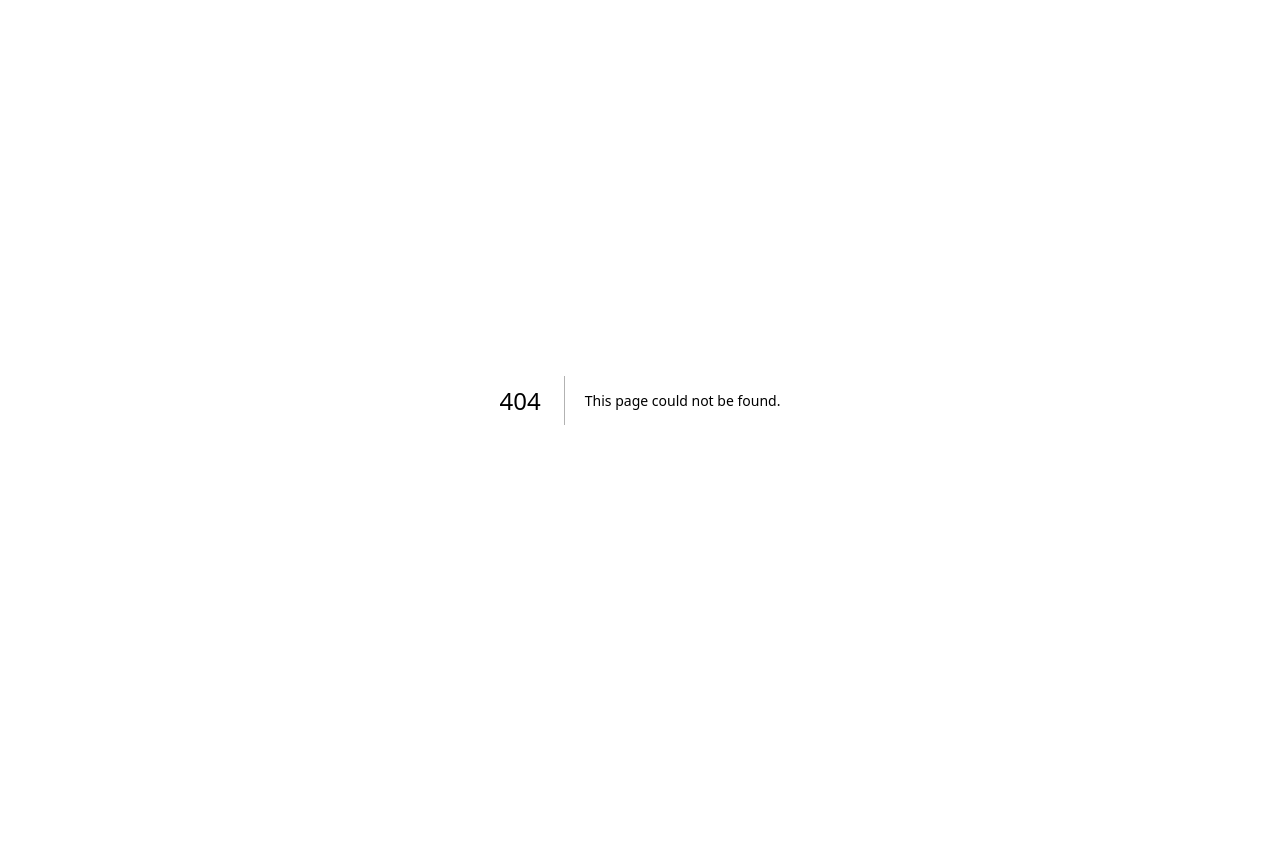
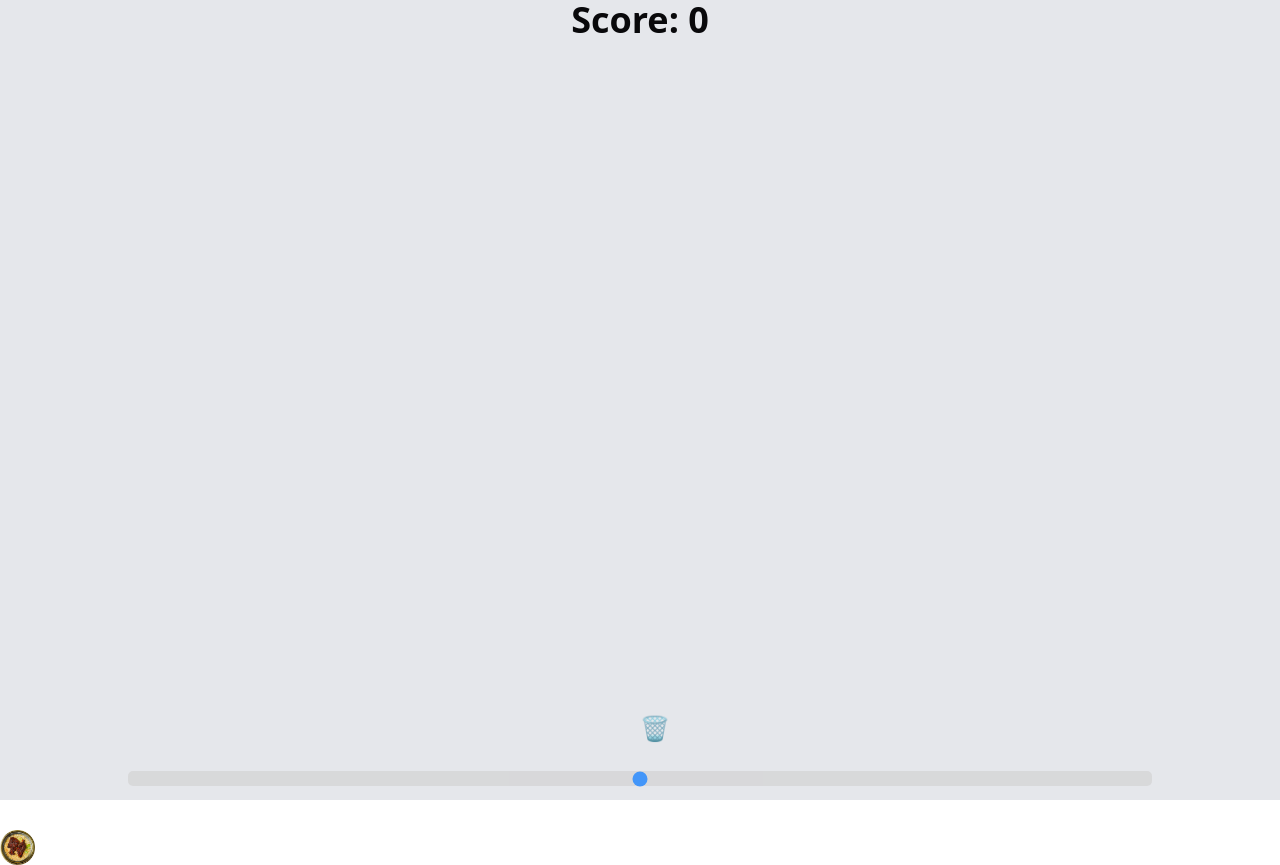
Before and after one commit to DigitalResto/castle-static-website, a Next.js app: page /game in a window 1280 px wide. Before the commit this address had no page. Before the commit the page ends 800 px from the top, so only its background shows below. Built offline with nearby package versions, Linux system fonts and the light colour scheme.

Commit message:
Game basis added

```diff
--- a/package.json
+++ b/package.json
@@ -12,6 +12,7 @@
     "axios": "^1.7.9",
     "class-variance-authority": "^0.7.1",
     "clsx": "^2.1.1",
+    "dotenv": "^16.4.7",
     "iron-session": "^8.0.4",
     "lottie-react": "^2.4.0",
     "lucide-react": "^0.468.0",
--- a/src/app/admin/dashboard/page.jsx
+++ b/src/app/admin/dashboard/page.jsx
@@ -7,7 +7,10 @@ import {
   UserCheck,
   UserX,
   User,
-  Search
+  Search,
+  MessageSquare,
+  Menu,
+  X
 } from 'lucide-react';
 import { fetchDashboardData_FN } from '@/util/Axios/Methods/POST';
 
@@ -18,6 +21,8 @@ export default function Dashboard() {
   const [searchTerm, setSearchTerm] = useState('');
   const [filterDate, setFilterDate] = useState('all');
   const [isLoading, setIsLoading] = useState(true);
+  const [isSidebarOpen, setIsSidebarOpen] = useState(false);
+  const [isOtpEnabled, setIsOtpEnabled] = useState(false);
 
   useEffect(() => {
     const loadDashboardData = async () => {
@@ -56,6 +61,25 @@ export default function Dashboard() {
 
   const handleLogout = () => {
     router.push('/admin/login');
+  };
+
+  const toggleSidebar = () => {
+    setIsSidebarOpen(!isSidebarOpen);
+  };
+
+  const handleOtpToggle = async () => {
+    try {
+      // Add your API call here to update OTP settings
+      const newOtpStatus = !isOtpEnabled;
+      // await updateOtpSettings(newOtpStatus);
+      setIsOtpEnabled(newOtpStatus);
+      // Show success message
+      alert(`OTP verification ${newOtpStatus ? 'enabled' : 'disabled'}`);
+    } catch (error) {
+      console.error('Error updating OTP settings:', error);
+      // Show error message
+      alert('Failed to update OTP settings');
+    }
   };
 
   // Date comparison functions using ISO strings
@@ -125,16 +149,25 @@ export default function Dashboard() {
     );
   }
 
-  return (
-    <div className="min-h-screen bg-gray-50">
-      {/* Header */}
-      <header className="bg-white shadow">
-        <div className="max-w-7xl mx-auto px-4 sm:px-6 lg:px-8 py-4 flex justify-between items-center">
+  const Header = () => (
+    <header className="bg-white shadow">
+      <div className="max-w-7xl mx-auto px-4 sm:px-6 lg:px-8 py-4">
+        {/* Desktop Header */}
+        <div className="hidden md:flex justify-between items-center">
           <div className="flex items-center space-x-4">
             <img src="/nahdi-mandi-logo.png" alt="Logo" className="h-10 w-10 rounded-full" />
             <h1 className="text-2xl font-bold text-gray-900">Dashboard</h1>
           </div>
           <div className="flex items-center space-x-4">
+            <button
+              onClick={handleOtpToggle}
+              className={`inline-flex items-center px-4 py-2 border border-transparent rounded-md shadow-sm text-sm font-medium text-white ${
+                isOtpEnabled ? 'bg-green-600 hover:bg-green-700' : 'bg-gray-600 hover:bg-gray-700'
+              }`}
+            >
+              <MessageSquare className="w-4 h-4 mr-2" />
+              OTP {isOtpEnabled ? 'Enabled' : 'Disabled'}
+            </button>
             <button
               onClick={() => router.push('/admin/view-waitlist')}
               className="inline-flex items-center px-4 py-2 border border-transparent rounded-md shadow-sm text-sm font-medium text-white bg-green-600 hover:bg-green-700"
@@ -151,8 +184,67 @@ export default function Dashboard() {
             </button>
           </div>
         </div>
-      </header>
 
+        {/* Mobile Header */}
+        <div className="flex md:hidden justify-between items-center">
+          <div className="flex items-center space-x-4">
+            <button onClick={toggleSidebar} className="p-2">
+              {isSidebarOpen ? (
+                <X className="h-6 w-6 text-gray-600" />
+              ) : (
+                <Menu className="h-6 w-6 text-gray-600" />
+              )}
+            </button>
+            <img src="/nahdi-mandi-logo.png" alt="Logo" className="h-8 w-8 rounded-full" />
+            <h1 className="text-xl font-bold text-gray-900">Dashboard</h1>
+          </div>
+        </div>
+      </div>
+
+      {/* Mobile Sidebar */}
+      {isSidebarOpen && (
+        <div className="fixed inset-0 z-50 md:hidden">
+          <div className="fixed inset-0 bg-gray-600 bg-opacity-75" onClick={toggleSidebar}></div>
+          <div className="fixed inset-y-0 left-0 w-64 bg-white shadow-xl">
+            <div className="flex flex-col h-full">
+              <div className="px-4 py-6 space-y-4">
+                <button
+                  onClick={handleOtpToggle}
+                  className={`w-full inline-flex items-center px-4 py-2 border border-transparent rounded-md shadow-sm text-sm font-medium text-white ${
+                    isOtpEnabled ? 'bg-green-600 hover:bg-green-700' : 'bg-gray-600 hover:bg-gray-700'
+                  }`}
+                >
+                  <MessageSquare className="w-4 h-4 mr-2" />
+                  OTP {isOtpEnabled ? 'Enabled' : 'Disabled'}
+                </button>
+                <button
+                  onClick={() => {
+                    router.push('/admin/view-waitlist');
+                    toggleSidebar();
+                  }}
+                  className="w-full inline-flex items-center px-4 py-2 border border-transparent rounded-md shadow-sm text-sm font-medium text-white bg-green-600 hover:bg-green-700"
+                >
+                  <ClipboardList className="w-4 h-4 mr-2" />
+                  Waitlist
+                </button>
+                <button
+                  onClick={handleLogout}
+                  className="w-full inline-flex items-center px-4 py-2 border border-transparent rounded-md shadow-sm text-sm font-medium text-white bg-red-600 hover:bg-red-700"
+                >
+                  <LogOut className="w-4 h-4 mr-2" />
+                  Logout
+                </button>
+              </div>
+            </div>
+          </div>
+        </div>
+      )}
+    </header>
+  );
+
+  return (
+    <div className="min-h-screen bg-gray-50">
+      <Header/>
       {/* Main Content */}
       <main className="max-w-7xl mx-auto px-4 sm:px-6 lg:px-8 py-8">
         {/* Stats Grid */}
@@ -229,18 +321,20 @@ export default function Dashboard() {
               <table className="min-w-full divide-y divide-gray-200">
                 <thead className="bg-gray-50">
                   <tr>
-                  <th className="px-6 py-3 text-left text-xs font-medium text-gray-500 uppercase tracking-wider">Date</th>
+                  <th className="px-6 py-3 text-left text-xs font-medium text-gray-500 uppercase tracking-wider">Status</th>
                     <th className="px-6 py-3 text-left text-xs font-medium text-gray-500 uppercase tracking-wider">Name</th>
                     <th className="px-6 py-3 text-left text-xs font-medium text-gray-500 uppercase tracking-wider">Phone</th>
                     <th className="px-6 py-3 text-left text-xs font-medium text-gray-500 uppercase tracking-wider">Persons</th>
-                    <th className="px-6 py-3 text-left text-xs font-medium text-gray-500 uppercase tracking-wider">Status</th>
+                    <th className="px-6 py-3 text-left text-xs font-medium text-gray-500 uppercase tracking-wider">Date</th>
                   </tr>
                 </thead>
                 <tbody className="bg-white divide-y divide-gray-200">
                 {[...filteredRegistrations].reverse().map((registration) => (
                     <tr key={registration.id}>
-                      <td className="px-6 py-4 whitespace-nowrap text-sm font-medium text-gray-900">
-                        {registration.time}
+                      <td className="px-6 py-4 whitespace-nowrap">
+                        <span className={`px-2 inline-flex text-xs leading-5 font-semibold rounded-full ${getStatusStyle(registration.status)}`}>
+                          {formatStatus(registration.status)}
+                        </span>
                       </td>
                       <td className="px-6 py-4 whitespace-nowrap text-sm font-medium text-gray-900">
                         {registration.name}
@@ -251,10 +345,9 @@ export default function Dashboard() {
                       <td className="px-6 py-4 whitespace-nowrap text-sm text-gray-500">
                         {registration.persons}
                       </td>
-                      <td className="px-6 py-4 whitespace-nowrap">
-                        <span className={`px-2 inline-flex text-xs leading-5 font-semibold rounded-full ${getStatusStyle(registration.status)}`}>
-                          {formatStatus(registration.status)}
-                        </span>
+
+                      <td className="px-6 py-4 whitespace-nowrap text-sm font-medium text-gray-900">
+                        {registration.time}
                       </td>
                     </tr>
                   ))}
--- /dev/null
+++ b/src/app/game/page.jsx
@@ -0,0 +1,114 @@
+"use client";
+import { useEffect, useState } from "react";
+
+export default function Game() {
+    const [FoodHorizontalPosition, setFoodHorizontalPosition] = useState(0);
+    const [FoodVerticalPosition, setFoodVerticalPosition] = useState(0);
+    const [windowHeight, setWindowHeight] = useState(window.innerHeight);
+    const [windowWidth, setWindowWidth] = useState(window.innerWidth);
+    const [trashPosition, setTrashPosition] = useState(windowWidth / 2); // Initial trash bin position in the center
+    const [score , setScore] = useState(0);
+    // Handle slider change to update trash bin position
+    function handleSliderChange(e) {
+        const value = parseInt(e.target.value);
+        const trashWidth = 40;
+        setTrashPosition(Math.min(Math.max(value, 0), windowWidth - trashWidth));
+    }
+
+    // Falling animation logic
+    useEffect(() => {
+        const timer = setInterval(() => {
+            setFoodVerticalPosition((prev) => prev + 10);
+        }, 100);
+
+        return () => {
+            clearInterval(timer);
+        };
+    }, []);
+
+    // Reset food position and handle collision
+    useEffect(() => {
+        const trashWidth = 40;  // Width of trash bin
+        const trashHeight = 40; // Approx height of trash bin
+        const imageWidth = 35;  // Width of falling image
+        const imageHeight = 35; // Height of falling image
+
+        // Check if the food has reached the bottom
+        if (FoodVerticalPosition >= windowHeight) {
+            setFoodVerticalPosition(0);
+            setFoodHorizontalPosition(Math.floor(Math.random() * windowWidth));
+        }
+
+        // Collision detection logic
+        if (
+            FoodVerticalPosition + imageHeight >= windowHeight - trashHeight && // Image reaches the trash bin
+            FoodHorizontalPosition + imageWidth >= trashPosition &&            // Image overlaps the trash bin horizontally
+            FoodHorizontalPosition <= trashPosition + trashWidth               // Image overlaps the trash bin horizontally
+        ) {
+            console.log("Collision detected!");
+            setFoodVerticalPosition(0); // Reset the food position after collision
+            setFoodHorizontalPosition(Math.floor(Math.random() * windowWidth));
+            setScore(prev=> prev+1);
+        }
+    }, [FoodVerticalPosition, FoodHorizontalPosition, trashPosition]);
+
+    return (
+        <div className="bg-gray-200 h-screen overflow-hidden">
+           <div className="flex justify-center">
+            <h1 className="text-4xl font-sans font-extrabold">Score: {score}</h1>
+           </div>
+            {/* Falling food */}
+            <div className="screen absolute">
+                <img
+                    src="peri-peri-mandi.png"
+                    width={35}
+                    className="relative"
+                    style={{
+                        position: "relative",
+                        top: `${FoodVerticalPosition}px`,
+                        left: `${FoodHorizontalPosition}px`,
+                    }}
+                />
+            </div>
+
+            <div className="relative h-screen">
+                {/* Trash Bin */}
+                <div
+                    className="absolute bottom-24"
+                    style={{
+                        left: `${trashPosition}px`,
+                    }}
+                >
+                    <h1 className="text-2xl">🗑️</h1>
+                </div>
+
+                {/* Slider Control */}
+                <div
+                    className="absolute bottom-12 left-1/2 transform -translate-x-1/2"
+                    style={{ width: "80%" }}
+                >
+                    <input
+                        style={{
+                            WebkitAppearance: "none",
+                            width: "100%",
+                            height: "15px",
+                            borderRadius: "5px",
+                            background: "#d3d3d3",
+                            outline: "none",
+                            opacity: 0.7,
+                            WebkitTransition: "0.2s",
+                            transition: "opacity 0.2s",
+                        }}
+                        onChange={handleSliderChange}
+                        type="range"
+                        min="0"
+                        max={windowWidth}
+                        value={trashPosition}
+                        className="slider"
+                        id="myRange"
+                    />
+                </div>
+            </div>
+        </div>
+    );
+}
--- a/src/app/reg-waitlist/page.jsx
+++ b/src/app/reg-waitlist/page.jsx
@@ -24,7 +24,6 @@ export default function WaitListRegister() {
         }
         return "";
     };
-
     const validatePhoneNumber = (phoneNum) => {
         const phoneRegex = /^\d{10}$/;
         if (!phoneRegex.test(phoneNum)) {
@@ -32,7 +31,6 @@ export default function WaitListRegister() {
         }
         return "";
     };
-
     const validatePersons = (personsCount) => {
         const parsedPersons = parseInt(personsCount);
         if (isNaN(parsedPersons) || parsedPersons <= 0) {
--- a/src/util/Axios/Endpoints/index.js
+++ b/src/util/Axios/Endpoints/index.js
@@ -1,4 +1,4 @@
-const rootURL = process.env.ENVIRONMENT === "dev"
+const rootURL = process.env.NEXT_PUBLIC_ENVIRONMENT === "dev"
 ? "http://localhost:3000/api"
 : "https://resto-nahdi.vercel.app/api";
 
```
Also changed, not shown: src/util/socket.js (+6 -3 lines), 1 other file (tests, documents, lock files or other folders).
